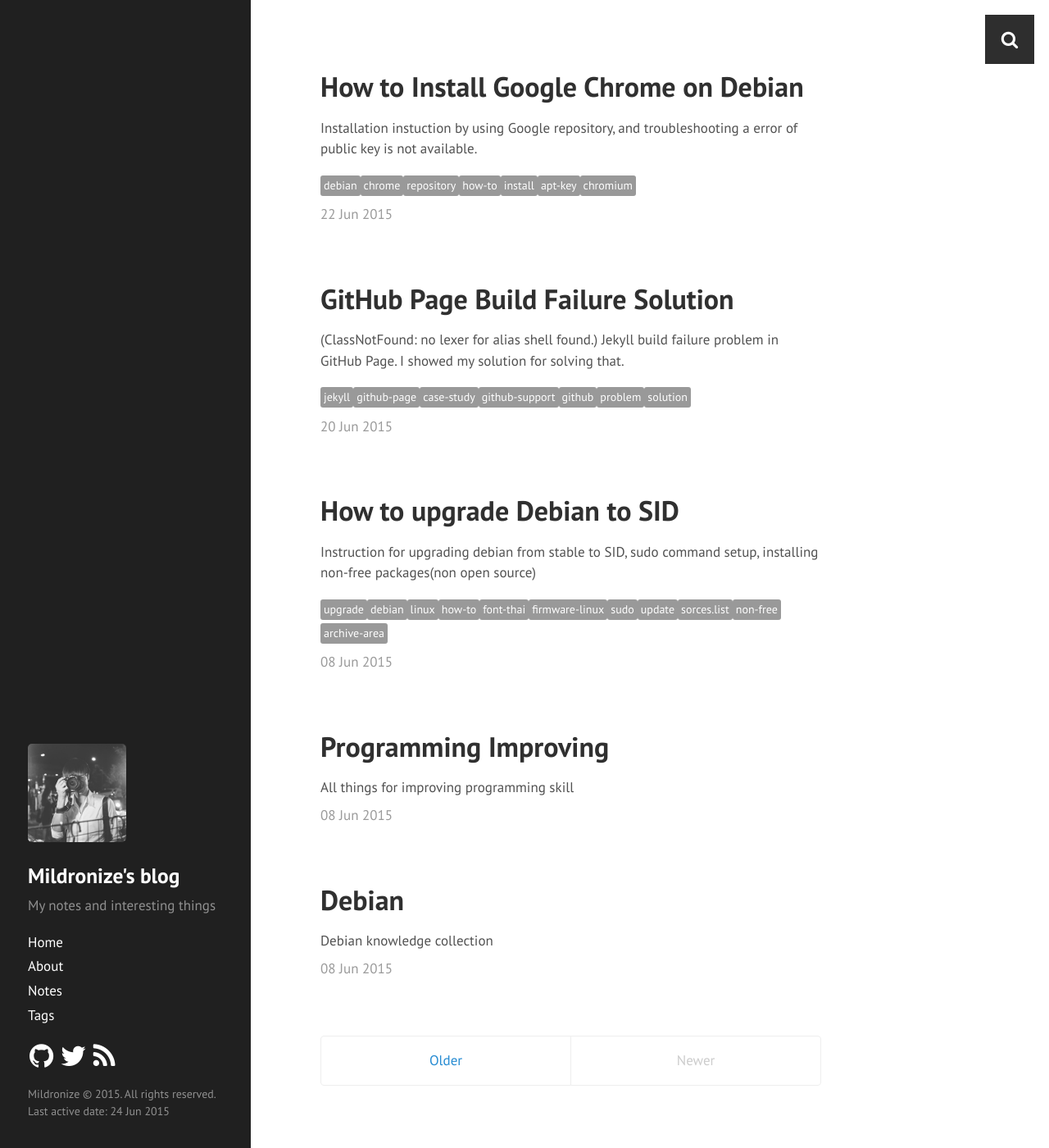
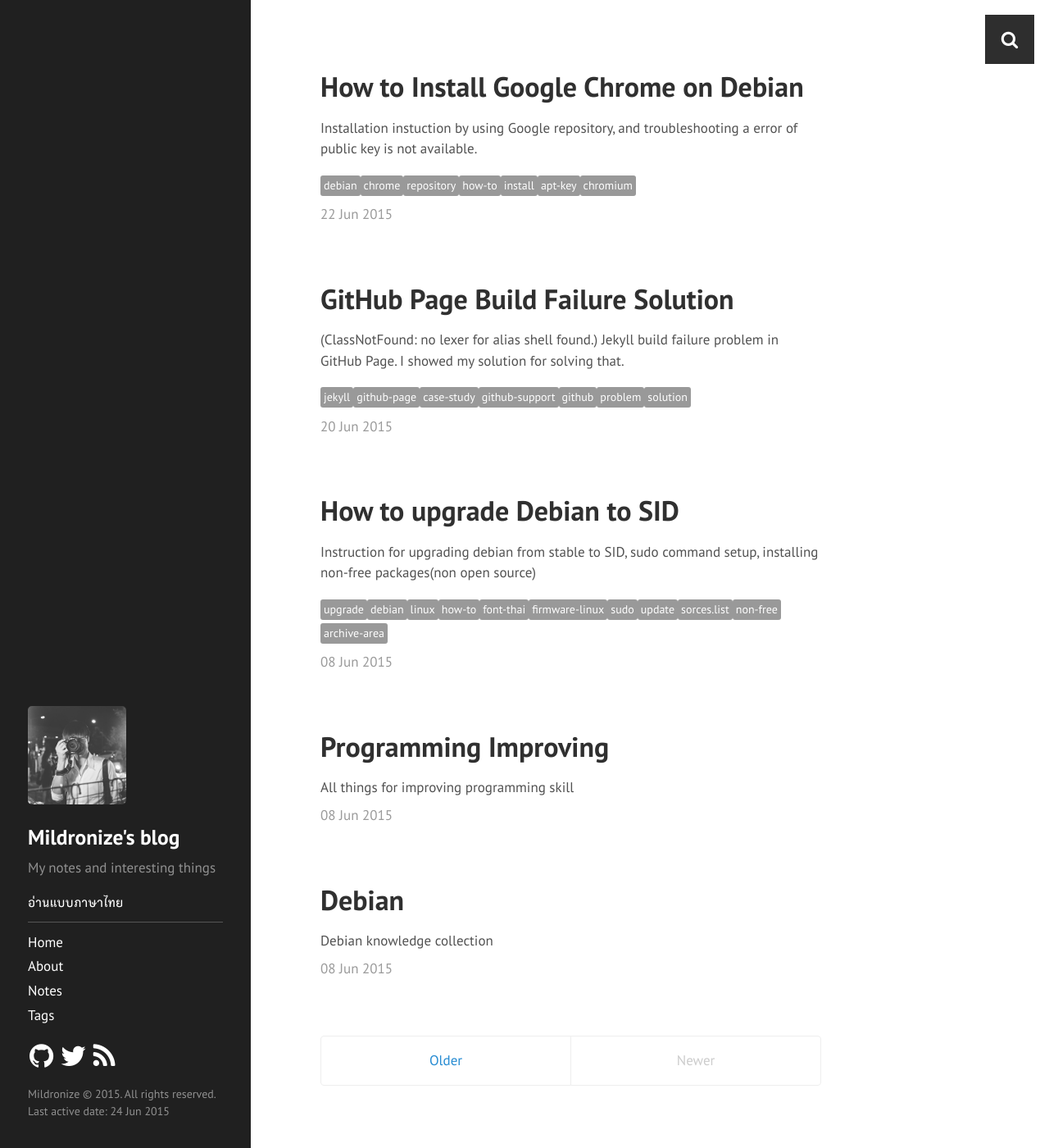
Before and after one commit to mildronize/blog-jekyll, a Jekyll site: the page built from index.html, in a window 1280 px wide and 1400 px high. Shown: the whole window at 82% size. Built offline with Jekyll 4.4.1, drawn with Linux system fonts in a browser that asks for light colours; Markdown is read by kramdown in place of the engine named in the settings; the list of posts is cut into pages by our own code.

Commit message:
add link lang

```diff
--- a/_config.yml
+++ b/_config.yml
@@ -20,6 +20,8 @@
 #baseurl:          /en
 image_url:        public/images/
 comment:          true
+changelangurl:    th
+changelang:       อ่านแบบภาษาไทย
 
 author:
   codename:       mildronize
--- a/_includes/sidebar.html
+++ b/_includes/sidebar.html
@@ -8,6 +8,8 @@
         </a>
       </h2>
       <p class="description">{{ site.description }}</p>
+      <a href="{{ site.url }}/{{ site.changelangurl }}">{{ site.changelang }}</a>
+        <div class="line-sidebar"></div>
     </div>
 
     <nav class="sidebar-nav">
--- a/public/css/mildronize.css
+++ b/public/css/mildronize.css
@@ -79,6 +79,11 @@
   font-size: 1.0rem;
   font-weight: 200;
 }
+.line-sidebar{
+    height: 1px;
+    background-color: #555;
+    margin: 10px 0;
+}
 
 .text-small{
   font-size: 14px;
```
